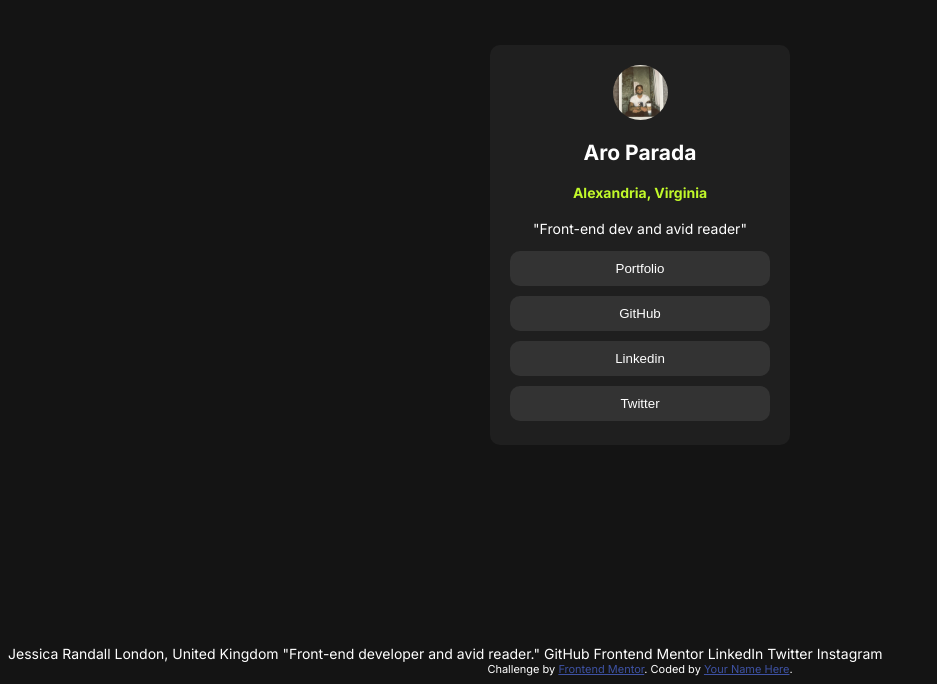
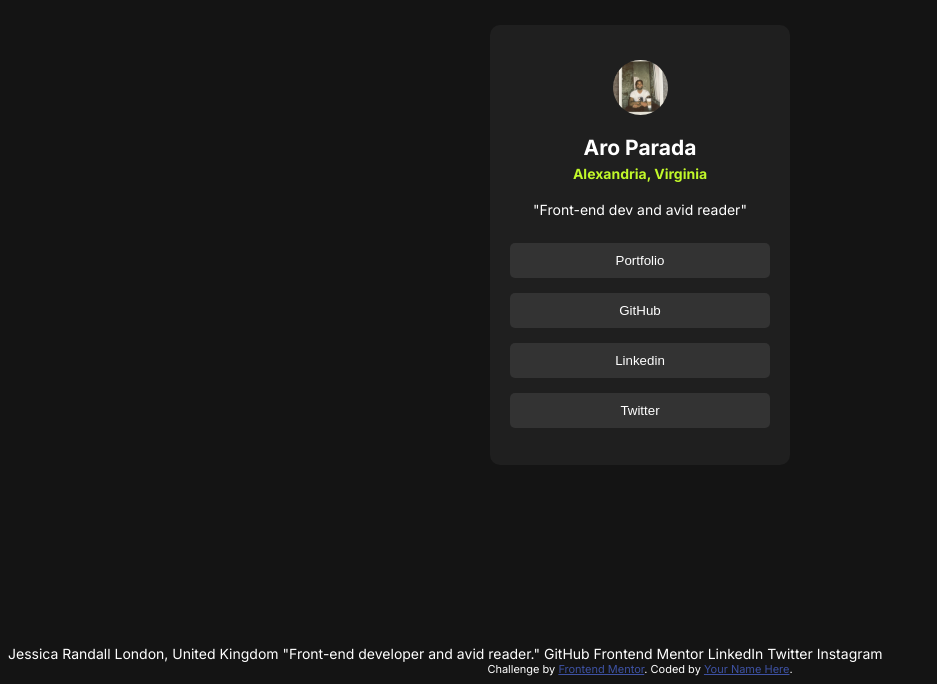
Before and after one commit to AroParada/socialLinksFM, a plain HTML site: page index.html in a window 1280 px wide. Shown: the part 163-847 px from the top of the page, without its empty margins (0-937 px from the left). Drawn offline with Linux system fonts and the light colour scheme.

Commit message:
edited magins and padding

```diff
--- a/style.css
+++ b/style.css
@@ -13,8 +13,13 @@ body {
   font-size: 14px;
 }
 
+h2 {
+  margin-bottom: 0px;
+}
+
 h4 {
   color: hsl(76, 94%, 57%);
+  margin-top: 5px;
 }
 
 .container {
@@ -29,6 +34,8 @@ h4 {
   width: 300px;
   border-radius: 10px;
   place-self: center;
+  padding-top: 15px;
+  padding-bottom: 25px;
 }
 
 .image {
@@ -47,10 +54,10 @@ button {
   width: 100%;
   background-color: hsl(0, 0%, 20%);
   padding: 10px;
-  margin-top: 10px;
-  margin-bottom: 10px;
+  margin-top: 15px;
+  margin-bottom: 15px;
   border: none;
-  border-radius: 10px;
+  border-radius: 5px;
   color: white;
 }
 
@@ -59,3 +66,7 @@ button:hover {
   color: black;
   cursor: pointer;
 }
+
+p {
+  margin-bottom: 25px;
+}
```
